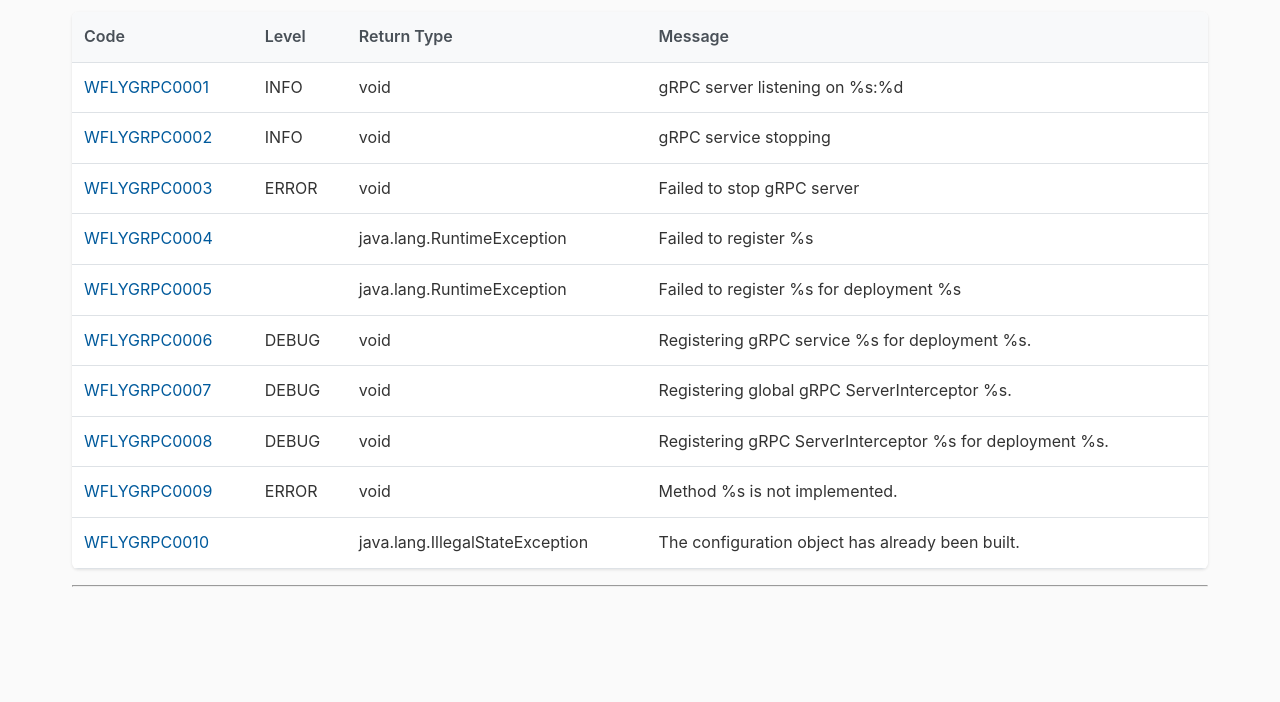
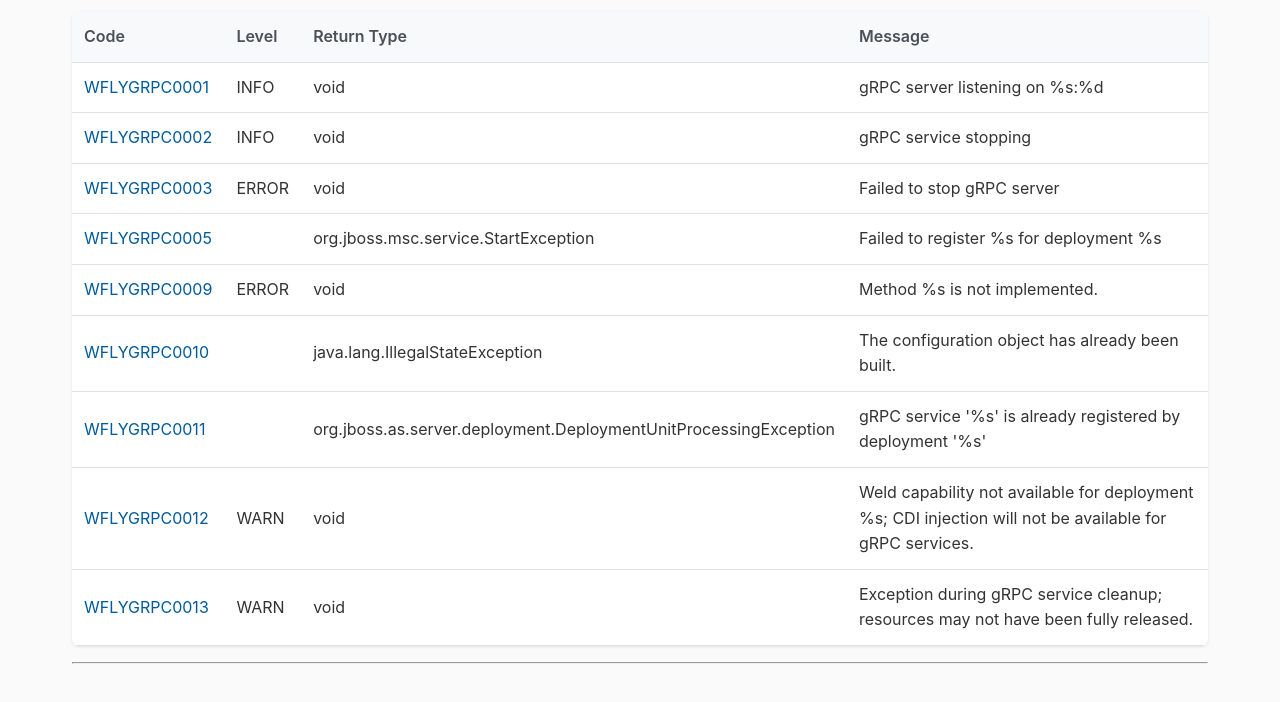
Before and after one commit to wildfly-extras/wildfly-grpc-feature-pack, a plain HTML site: page log-message-reference.html in a window 1280 px wide. Shown: the part 206-908 px from the top of the page. Before the commit the page ends 832 px from the top, so only its background shows below. Drawn offline with Linux system fonts and the light colour scheme.

Commit message:
Deploying to gh-pages from @ wildfly-extras/wildfly-grpc-feature-pack@9cb57ace0d66ef8152efc8f60749cc05f08c0df5 🚀

```diff
--- a/META-INF/metadata.json
+++ b/META-INF/metadata.json
@@ -1,7 +1,7 @@
 {
   "groupId" : "org.wildfly.grpc",
   "artifactId" : "wildfly-grpc-feature-pack",
-  "version" : "0.2.1.Final",
+  "version" : "0.3.0.Final",
   "name" : "gRPC Feature Pack for WildFly",
   "description" : "This feature pack provides gRPC capabilities for the WildFly Application Server",
   "licenses" : [ "Apache License, Version 2.0" ],
--- a/log-message-reference.html
+++ b/log-message-reference.html
@@ -39,35 +39,11 @@
         <td>void</td>
         <td>Failed to stop gRPC server</td>
       </tr>
-      <tr id="WFLYGRPC0004">
-        <td><a href="#WFLYGRPC0004">WFLYGRPC0004</a></td>
-        <td></td>
-        <td>java.lang.RuntimeException</td>
-        <td>Failed to register %s</td>
-      </tr>
       <tr id="WFLYGRPC0005">
         <td><a href="#WFLYGRPC0005">WFLYGRPC0005</a></td>
         <td></td>
-        <td>java.lang.RuntimeException</td>
+        <td>org.jboss.msc.service.StartException</td>
         <td>Failed to register %s for deployment %s</td>
-      </tr>
-      <tr id="WFLYGRPC0006">
-        <td><a href="#WFLYGRPC0006">WFLYGRPC0006</a></td>
-        <td>DEBUG</td>
-        <td>void</td>
-        <td>Registering gRPC service %s for deployment %s.</td>
-      </tr>
-      <tr id="WFLYGRPC0007">
-        <td><a href="#WFLYGRPC0007">WFLYGRPC0007</a></td>
-        <td>DEBUG</td>
-        <td>void</td>
-        <td>Registering global gRPC ServerInterceptor %s.</td>
-      </tr>
-      <tr id="WFLYGRPC0008">
-        <td><a href="#WFLYGRPC0008">WFLYGRPC0008</a></td>
-        <td>DEBUG</td>
-        <td>void</td>
-        <td>Registering gRPC ServerInterceptor %s for deployment %s.</td>
       </tr>
       <tr id="WFLYGRPC0009">
         <td><a href="#WFLYGRPC0009">WFLYGRPC0009</a></td>
@@ -81,6 +57,24 @@
         <td>java.lang.IllegalStateException</td>
         <td>The configuration object has already been built.</td>
       </tr>
+      <tr id="WFLYGRPC0011">
+        <td><a href="#WFLYGRPC0011">WFLYGRPC0011</a></td>
+        <td></td>
+        <td>org.jboss.as.server.deployment.DeploymentUnitProcessingException</td>
+        <td>gRPC service '%s' is already registered by deployment '%s'</td>
+      </tr>
+      <tr id="WFLYGRPC0012">
+        <td><a href="#WFLYGRPC0012">WFLYGRPC0012</a></td>
+        <td>WARN</td>
+        <td>void</td>
+        <td>Weld capability not available for deployment %s; CDI injection will not be available for gRPC services.</td>
+      </tr>
+      <tr id="WFLYGRPC0013">
+        <td><a href="#WFLYGRPC0013">WFLYGRPC0013</a></td>
+        <td>WARN</td>
+        <td>void</td>
+        <td>Exception during gRPC service cleanup; resources may not have been fully released.</td>
+      </tr>
     </tbody>
   </table>
 <footer>
--- a/scripts.js
+++ b/scripts.js
@@ -1,3 +1,7 @@
+/*
+ * Copyright The WildFly Authors
+ * SPDX-License-Identifier: Apache-2.0
+ */
 // Documentation page JavaScript functionality
 
 /**
--- a/styles.css
+++ b/styles.css
@@ -1,3 +1,7 @@
+/**
+ * Copyright The WildFly Authors
+ * SPDX-License-Identifier: Apache-2.0
+ */
 /* Feature Pack Documentation Styles */
 
 /* Reset and Base Styles */
```
Also changed, not shown: index.html (+2 -2 lines).
